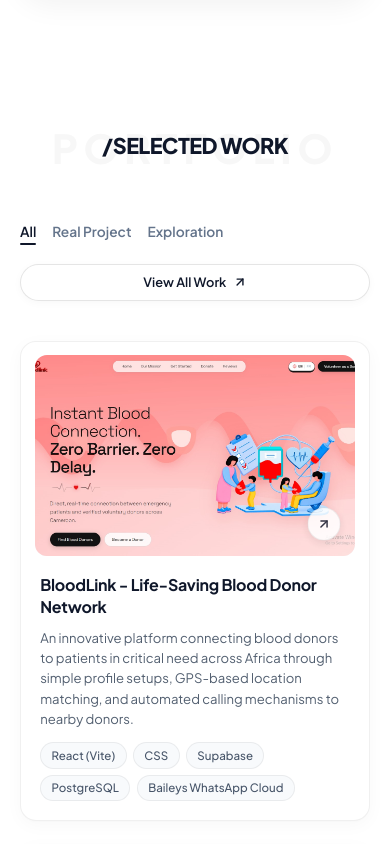
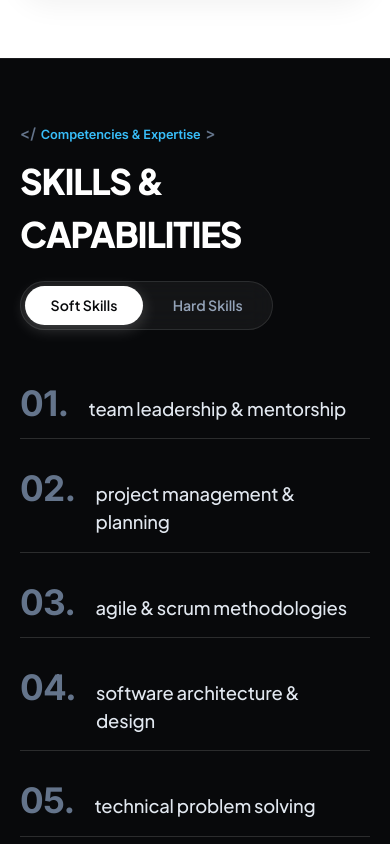
Before and after one commit to Nchonganyi-Ernesto/Portfolio, a React (Vite) app in the folder portfolio/: page / in a window 390 px wide. Shown: the part 1780-2624 px from the top of the page. Built offline with nearby package versions, Linux system fonts and the light colour scheme.

Commit message:
added contact and footer section

```diff
--- a/portfolio/src/App.jsx
+++ b/portfolio/src/App.jsx
@@ -2,6 +2,7 @@
 import Navbar from './components/Navbar';
 import Hero from './components/Hero';
 import About from './components/About';
+import Skills from './components/Skills';
 import Work from './components/Work';
 import Services from './components/Services';
 import Experience from './components/Experience';
@@ -16,6 +17,7 @@
       <main>
         <Hero />
         <About />
+        <Skills />
         <Work />
         <Services />
         <Experience />
--- a/portfolio/src/components/Navbar.jsx
+++ b/portfolio/src/components/Navbar.jsx
@@ -49,6 +49,7 @@
           {/* Center: Desktop Nav Links */}
           <nav className="nav-menu">
             <a href="#about" className="nav-link">About</a>
+            <a href="#skills" className="nav-link">Skills</a>
             <a href="#work" className="nav-link">Work</a>
             <a href="#services" className="nav-link">Service</a>
             <a href="#experience" className="nav-link">Experience</a>
--- /dev/null
+++ b/portfolio/src/components/Skills.css
@@ -0,0 +1,333 @@
+/* ==========================================================================
+   Skills Section Styles (Soft vs Hard Toggle + Bottom-Right Cover Animation)
+   ========================================================================== */
+
+.skills-section {
+  position: relative;
+  width: 100%;
+  padding: 6rem 1.5rem;
+  background: #08090b;
+  color: #f8fafc;
+  box-sizing: border-box;
+  overflow: hidden;
+  border-top: 1px solid rgba(255, 255, 255, 0.08);
+}
+
+.skills-container {
+  max-width: 1200px;
+  margin: 0 auto;
+  display: flex;
+  flex-direction: column;
+  gap: 3.5rem;
+  box-sizing: border-box;
+}
+
+/* Header & Tab Switcher Bar */
+.skills-header-row {
+  display: flex;
+  align-items: flex-end;
+  justify-content: space-between;
+  gap: 1.5rem;
+  flex-wrap: wrap;
+}
+
+.skills-header-left {
+  display: flex;
+  flex-direction: column;
+  gap: 0.6rem;
+  text-align: left;
+}
+
+.skills-code-tag {
+  display: inline-flex;
+  align-items: center;
+  gap: 0.3rem;
+  font-family: var(--font-mono, monospace);
+  font-size: 0.85rem;
+  font-weight: 600;
+  color: #94a3b8;
+}
+
+.skills-code-tag .code-bracket {
+  color: #64748b;
+}
+
+.skills-code-tag .status-text {
+  color: #38bdf8;
+}
+
+.skills-section-title {
+  font-size: clamp(2.2rem, 5vw, 3.5rem);
+  font-weight: 900;
+  text-transform: uppercase;
+  letter-spacing: -0.035em;
+  margin: 0;
+  color: #ffffff;
+}
+
+/* Tab Switcher Capsule */
+.skills-tab-switcher {
+  display: inline-flex;
+  align-items: center;
+  gap: 0.25rem;
+  padding: 4px;
+  background: rgba(255, 255, 255, 0.05);
+  border: 1px solid rgba(255, 255, 255, 0.1);
+  border-radius: 9999px;
+  backdrop-filter: blur(12px);
+}
+
+.skills-tab-btn {
+  padding: 0.65rem 1.6rem;
+  background: transparent;
+  border: none;
+  border-radius: 9999px;
+  color: #94a3b8;
+  font-size: 0.88rem;
+  font-weight: 600;
+  cursor: pointer;
+  transition: all 0.3s cubic-bezier(0.16, 1, 0.3, 1);
+}
+
+.skills-tab-btn.active {
+  background: #ffffff;
+  color: #08090b;
+  box-shadow: 0 4px 16px rgba(255, 255, 255, 0.2);
+}
+
+.skills-tab-btn:hover:not(.active) {
+  color: #ffffff;
+}
+
+/* Stage Container for Dynamic View Switching */
+.skills-display-stage {
+  position: relative;
+  width: 100%;
+  min-height: 440px;
+}
+
+/* ==========================================================================
+   1. SOFT SKILLS VIEW (Exact Match to Image 3)
+   ========================================================================== */
+
+.soft-skills-view {
+  width: 100%;
+  transition: opacity 0.4s ease, transform 0.4s ease;
+}
+
+.soft-skills-view.active-view {
+  opacity: 1;
+  transform: translateY(0);
+}
+
+.soft-skills-view.hidden-view {
+  opacity: 0;
+  transform: translateY(-20px);
+  pointer-events: none;
+  position: absolute;
+  top: 0;
+  left: 0;
+}
+
+.soft-skills-grid {
+  display: grid;
+  grid-template-columns: 1fr 1fr;
+  gap: 2.8rem 3.5rem;
+  align-items: start;
+}
+
+.soft-skill-item {
+  display: flex;
+  align-items: baseline;
+  gap: 1.25rem;
+  padding-bottom: 1rem;
+  border-bottom: 1px solid rgba(255, 255, 255, 0.14);
+  position: relative;
+  transition: border-color 0.3s ease;
+}
+
+.soft-skill-item:hover {
+  border-bottom-color: #38bdf8;
+}
+
+.soft-skill-num {
+  font-family: var(--font-mono, monospace);
+  font-size: 2.2rem;
+  font-weight: 800;
+  color: #64748b;
+  line-height: 1;
+  letter-spacing: -0.02em;
+  transition: color 0.3s ease;
+}
+
+.soft-skill-item:hover .soft-skill-num {
+  color: #38bdf8;
+}
+
+.soft-skill-title {
+  font-size: 1.15rem;
+  font-weight: 500;
+  color: #e2e8f0;
+  text-transform: lowercase;
+  letter-spacing: -0.01em;
+}
+
+/* ==========================================================================
+   2. HARD SKILLS VIEW (Slide-In from Bottom-Right Angle, covering section)
+   ========================================================================== */
+
+.hard-skills-view {
+  position: absolute;
+  inset: 0;
+  width: 100%;
+  height: 100%;
+  background: #08090b;
+  display: flex;
+  flex-direction: column;
+  gap: 2.5rem;
+  z-index: 10;
+  transform: translate(70px, 70px) scale(0.96);
+  opacity: 0;
+  pointer-events: none;
+  transition: transform 0.55s cubic-bezier(0.16, 1, 0.3, 1), opacity 0.45s ease;
+}
+
+.hard-skills-view.slide-in-covering {
+  position: relative;
+  inset: auto;
+  transform: translate(0, 0) scale(1);
+  opacity: 1;
+  pointer-events: auto;
+}
+
+.hard-skills-header-info {
+  display: flex;
+  flex-direction: column;
+  gap: 0.4rem;
+  text-align: left;
+}
+
+.hard-skills-subtitle {
+  font-size: 1.5rem;
+  font-weight: 800;
+  color: #ffffff;
+  margin: 0;
+}
+
+.hard-skills-desc {
+  font-size: 0.92rem;
+  color: #94a3b8;
+  margin: 0;
+}
+
+/* 2-Column Hard Skills Cards Grid */
+.hard-skills-grid {
+  display: grid;
+  grid-template-columns: 1fr 1fr;
+  gap: 2.2rem 3.5rem;
+}
+
+.hard-skill-card {
+  display: flex;
+  flex-direction: column;
+  gap: 0.85rem;
+  text-align: left;
+}
+
+.hard-skill-top {
+  display: flex;
+  align-items: center;
+  justify-content: space-between;
+}
+
+.hard-skill-identity {
+  display: flex;
+  align-items: center;
+  gap: 0.75rem;
+}
+
+.hard-skill-icon {
+  width: 28px;
+  height: 28px;
+  display: flex;
+  align-items: center;
+  justify-content: center;
+  flex-shrink: 0;
+}
+
+.hard-skill-name {
+  font-size: 1rem;
+  font-weight: 600;
+  color: #f8fafc;
+}
+
+.hard-skill-percent {
+  font-family: var(--font-mono, monospace);
+  font-size: 0.95rem;
+  font-weight: 700;
+  color: #ffffff;
+}
+
+/* Slider Line Progress Bar (Exact Match to Image 2) */
+.slider-progress-track {
+  position: relative;
+  width: 100%;
+  height: 4px;
+  background: rgba(255, 255, 255, 0.12);
+  border-radius: 9999px;
+  display: flex;
+  align-items: center;
+}
+
+.slider-progress-fill {
+  height: 100%;
+  border-radius: 9999px;
+  transition: width 0.8s cubic-bezier(0.16, 1, 0.3, 1);
+  box-shadow: 0 0 12px currentColor;
+}
+
+.slider-node-handle {
+  position: absolute;
+  top: 50%;
+  transform: translate(-50%, -50%);
+  width: 14px;
+  height: 14px;
+  border-radius: 50%;
+  background: #ffffff;
+  border: 3px solid currentColor;
+  box-shadow: 0 0 10px currentColor, 0 2px 8px rgba(0, 0, 0, 0.5);
+  transition: left 0.8s cubic-bezier(0.16, 1, 0.3, 1);
+}
+
+/* Entrance Animations */
+.skills-section {
+  opacity: 0;
+  transform: translateY(30px);
+  transition: opacity 0.8s cubic-bezier(0.16, 1, 0.3, 1), transform 0.8s cubic-bezier(0.16, 1, 0.3, 1);
+}
+
+.skills-section.in-view {
+  opacity: 1;
+  transform: translateY(0);
+}
+
+/* Responsive Rules */
+@media (max-width: 900px) {
+  .soft-skills-grid,
+  .hard-skills-grid {
+    grid-template-columns: 1fr;
+    gap: 2rem;
+  }
+}
+
+@media (max-width: 640px) {
+  .skills-section {
+    padding: 4rem 1.25rem;
+  }
+
+  .skills-header-row {
+    flex-direction: column;
+    align-items: flex-start;
+    gap: 1.25rem;
+  }
+}
```
